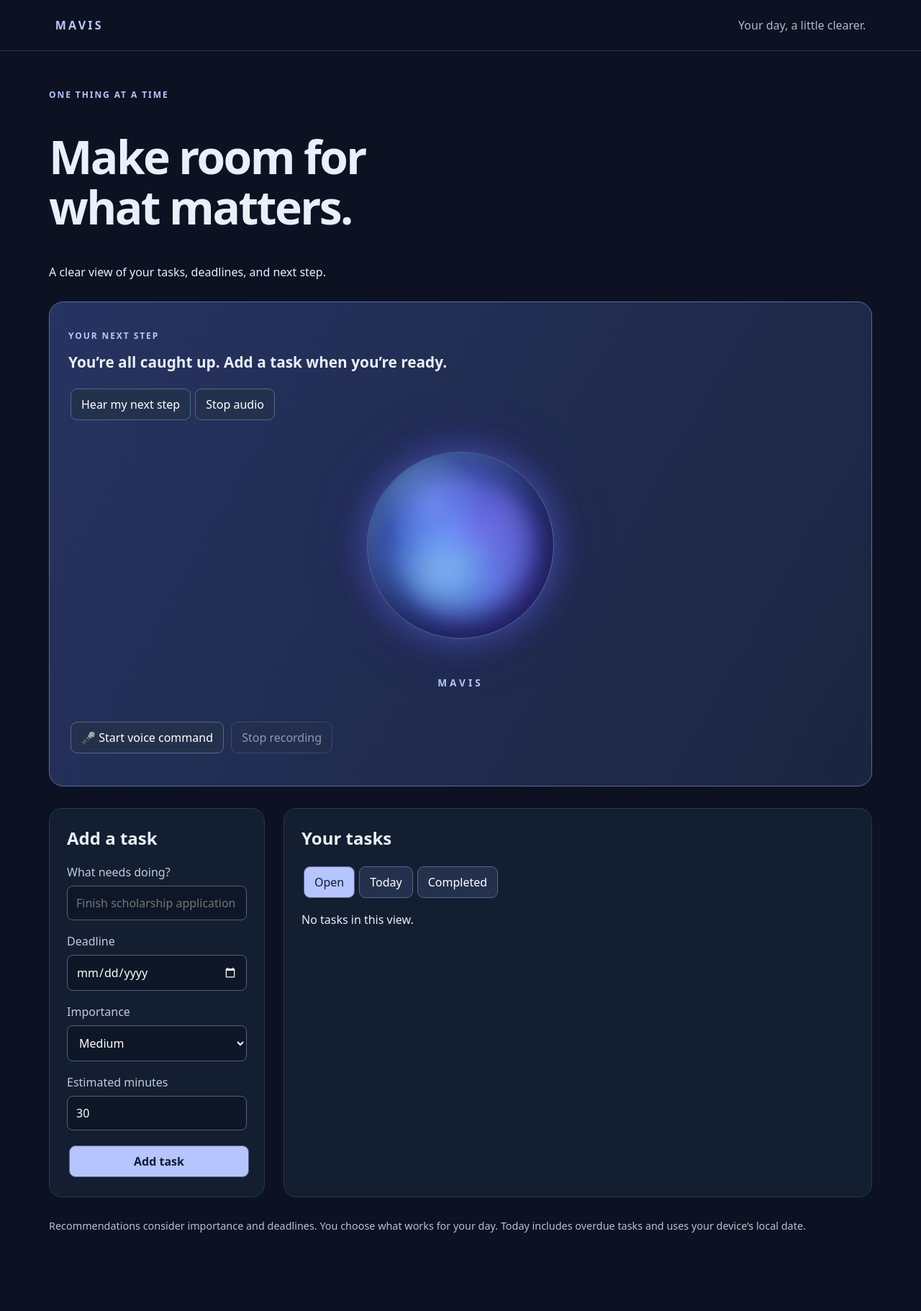
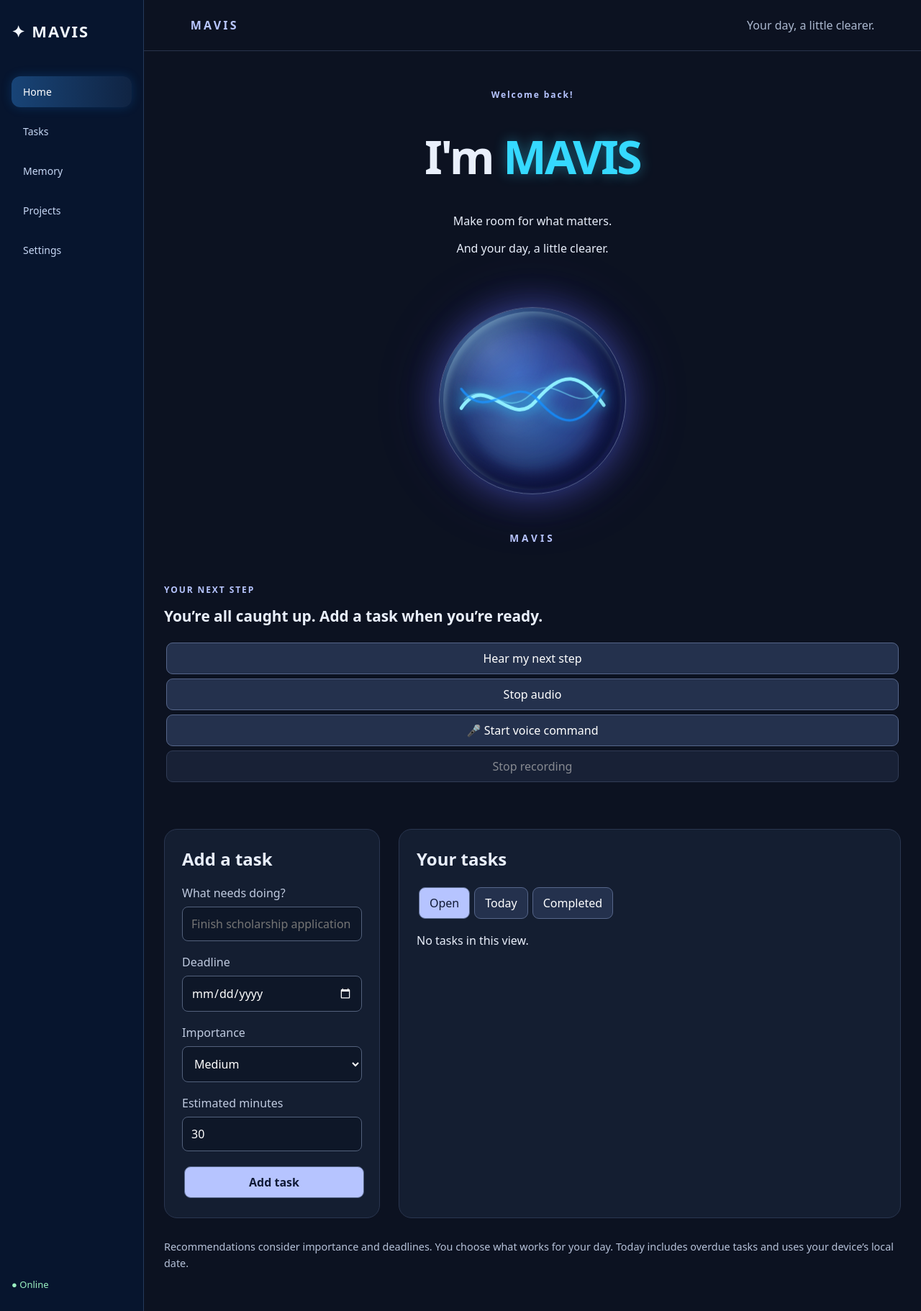
Before and after one commit to Ephyni/mavis-ai, a Flask app: page / in a window 1280 px wide. Shown: the whole page at 72% size. Before the commit the page ends 1713 px from the top, so only its background shows below. Run offline with Flask 3, Linux system fonts and the light colour scheme; data that the repository does not hold is empty.

Commit message:
Checkpoint: MAVIS orb before frontend redesign

```diff
--- a/static/style.css
+++ b/static/style.css
@@ -177,11 +177,11 @@ button:disabled {
   aspect-ratio: 1;
   border-radius: 50%;
   isolation: isolate;
-  background:
-    radial-gradient(circle at 35% 28%, #b4eaff88, transparent 28%),
-    radial-gradient(circle at 68% 72%, #7150eaaa, transparent 48%),
-    radial-gradient(circle at 45% 45%, #367cdb, #151d55 75%);
-  box-shadow:
+background:
+  radial-gradient(circle at 28% 24%, #b4eaff33, transparent 28%),
+  radial-gradient(circle at 68% 72%, #367cdb33, transparent 48%),
+  radial-gradient(circle at 42% 35%, #174e91 0%, #0a234d 42%, #050f29 78%, #020712 100%);
+ box-shadow:
     inset -18px -22px 45px #080c35bb,
     inset 12px 12px 30px #8edcff55,
     0 0 45px #4379ff55,
@@ -204,7 +204,9 @@ transition: box-shadow 1.2s ease-in-out;
       #43c9ff55,
       #4968f966
     );
-  filter: blur(18px);
+
+  filter: blur(7px);
+  opacity: 0.25;
   animation: orb-energy 9s linear infinite;
 }
 
@@ -232,14 +234,26 @@ transition: box-shadow 1.2s ease-in-out;
   text-align: center;
 }
 
+/* Gently float the entire holographic orb. */
 @keyframes orb-float {
   0%, 100% {
     transform: translateY(0);
   }
+
   50% {
     transform: translateY(-14px);
   }
 }
+
+@keyframes filament-flow {
+  from {
+    transform: translateY(-18px) scaleY(0.9);
+  }
+  to {
+    transform: translateY(18px) scaleY(1.1);
+  }
+}
+
 
 @keyframes orb-energy {
   from {
@@ -351,3 +365,163 @@ transition: box-shadow 1.2s ease-in-out;
     0 0 85px rgba(25, 105, 255, 0.4),
     inset -18px -20px 40px rgba(8, 26, 90, 0.5);
 }
+
+
+/* MAVIS dashboard layout */
+body {
+  display: grid;
+  grid-template-columns: 200px minmax(0, 1fr);
+}
+
+.mavis-sidebar {
+  grid-column: 1;
+  grid-row: 1 / span 2;
+  min-height: 100vh;
+  padding: 28px 16px;
+  background: #07152e;
+  border-right: 1px solid #25395b;
+}
+
+body > header,
+body > main {
+  grid-column: 2;
+  min-width: 0;
+}
+
+body > header {
+  grid-row: 1;
+}
+
+body > main {
+  grid-row: 2;
+}
+
+
+/* MAVIS sidebar navigation */
+.mavis-sidebar {
+  display: flex;
+  flex-direction: column;
+}
+
+.mavis-brand {
+  color: #f2f7ff;
+  font-size: 22px;
+  font-weight: 700;
+  letter-spacing: 2px;
+  margin-bottom: 48px;
+}
+
+.mavis-nav {
+  display: flex;
+  flex-direction: column;
+  gap: 12px;
+}
+
+.mavis-nav a,
+.mavis-nav span {
+  display: block;
+  padding: 12px 16px;
+  border-radius: 12px;
+  color: #c7d8f5;
+  font-size: 14px;
+  text-decoration: none;
+}
+
+.mavis-nav a:hover,
+.mavis-nav a:first-child {
+  background: linear-gradient(90deg, #184477, #102443);
+  color: #ffffff;
+  box-shadow: 0 0 15px #168dff33;
+}
+
+.mavis-online {
+  margin-top: auto;
+  color: #9af0c1;
+  font-size: 13px;
+}
+
+/* MAVIS holographic greeting */
+.mavis-highlight {
+  color: #35d9ff;
+  text-shadow: 0 0 18px rgba(53, 217, 255, 0.4);
+}
+
+/* Center the MAVIS welcome message */
+main > .eyebrow,
+main > h1,
+main > .mavis-tagline,
+main > .mavis-subtagline {
+  text-align: center;
+}
+
+/* Remove the oversized panel surrounding the MAVIS orb. */
+.next {
+  background: transparent;
+  border: none;
+  box-shadow: none;
+  padding: 0;
+}
+
+/* Prioritize MAVIS's holographic orb */
+.next {
+  display: flex;
+  flex-direction: column;
+}
+
+.next > .orb-container {
+  order: -1;
+}
+
+/* Flowing electric-blue energy inside the glass orb */
+.orb-filaments {
+  position: absolute;
+  inset: 24% 10%;
+  z-index: 2;
+  box-shadow: none;
+  filter: drop-shadow(0 0 9px #28d9ff);
+  pointer-events: none;
+  animation: none;
+}
+
+@keyframes orb-current {
+  from {
+    transform: rotate(-24deg) scaleX(0.94);
+  }
+  to {
+    transform: rotate(24deg) scaleX(1.06);
+  }
+}
+
+/* Translucent glass reflection over MAVIS's energy orb */
+.mavis-orb::before {
+  content: "";
+  position: absolute;
+  inset: 2%;
+  z-index: 3;
+  border-radius: 50%;
+  pointer-events: none;
+  background: radial-gradient(
+    ellipse at 28% 18%,
+    rgba(220, 250, 255, 0.10),
+    transparent 48%
+  );
+  box-shadow:
+    inset 3px 3px 9px rgba(190, 240, 255, 0.3),
+    inset -10px -14px 26px rgba(2, 9, 35, 0.45);
+}
+
+/* Give the second energy current independent movement. */
+.orb-filaments svg path:nth-of-type(2) {
+  transform-box: fill-box;
+  transform-origin: center;
+  animation: filament-flow 3s ease-in-out infinite alternate;
+}
+
+@keyframes filament-flow {
+  from {
+    transform: translateY(-6px) scaleY(0.9);
+  }
+  to {
+    transform: translateY(6px) scaleY(1.1);
+  }
+}
--- a/templates/index.html
+++ b/templates/index.html
@@ -11,13 +11,31 @@
   </head>
 
   <body>
+
+    <!-- MAVIS navigation sidebar -->
+    <aside class="mavis-sidebar">
+      <div class="mavis-brand">✦ MAVIS</div>
+
+      <nav class="mavis-nav" aria-label="Main navigation">
+        <a href="#home">Home</a>
+        <a href="#tasks-panel">Tasks</a>
+        <span>Memory</span>
+        <span>Projects</span>
+        <span>Settings</span>
+      </nav>
+
+      <div class="mavis-online">● Online</div>
+    </aside>
+
     <header>
       <strong>MAVIS</strong><span>Your day, a little clearer.</span>
     </header>
-    <main>
-      <p class="eyebrow">ONE THING AT A TIME</p>
-      <h1>Make room for<br />what matters.</h1>
-      <p>A clear view of your tasks, deadlines, and next step.</p>
+    <main id="home">
+    <p class="eyebrow">Welcome back!</p>
+    <h1>I'm <span class="mavis-highlight">MAVIS</span></h1>
+    <p class="mavis-tagline">Make room for what matters.</p>
+    <p class="mavis-subtagline">And your day, a little clearer.</p>
+
       <section class="next">
         <p class="eyebrow">YOUR NEXT STEP</p>
         <h2 id="next">Loading your tasks…</h2>
@@ -32,7 +50,67 @@
         data-state="idle"
         aria-label="Start MAVIS voice command"
     >
-        <div class="orb-core"></div>
+      <div class="orb-core"></div>
+
+      <div class="orb-filaments" aria-hidden="true">
+        <svg viewBox="0 0 300 160" width="100%" height="100%">
+          <!-- Primary electric-blue energy current -->
+
+          <path
+            d="M6 95 C58 18, 105 142, 157 80 S247 22, 294 89"
+            fill="none"
+            stroke="#8defff"
+            stroke-width="7"
+            stroke-linecap="round"
+          >
+            <animate
+              attributeName="d"
+              dur="3.5s"
+              repeatCount="indefinite"
+              values="
+                M6 95 C58 18, 105 142, 157 80 S247 22, 294 89;
+                M6 70 C58 110, 105 35, 157 93 S247 130, 294 65;
+                M6 95 C58 18, 105 142, 157 80 S247 22, 294 89
+              "
+            />
+          </path>
+
+
+          <!-- Secondary intertwining energy current -->
+          <path
+            d="M6 58 C62 139, 111 20, 162 84 S250 142, 294 62"
+            fill="none"
+            stroke="#168fff"
+            stroke-width="5"
+            stroke-linecap="round"
+            opacity="0.85"
+          />
+
+            <!-- A subtle secondary filament adds depth to the energy flow. -->
+
+            <path
+              d="M12 78 C58 35, 92 118, 145 68 S235 116, 288 55"
+              fill="none"
+              stroke="#7beaff"
+              stroke-width="2"
+              stroke-linecap="round"
+              opacity="0.7"
+            >
+              <animate
+                attributeName="d"
+                dur="5.5s"
+                repeatCount="indefinite"
+                values="
+                  M12 78 C58 35, 92 118, 145 68 S235 116, 288 55;
+                  M12 95 C58 108, 92 40, 145 90 S235 44, 288 88;
+                  M12 78 C58 35, 92 118, 145 68 S235 116, 288 55
+                "
+              />
+            </path>
+
+        </svg>
+      </div>
+
         <div class="orb-glow"></div>
     </button>
 
@@ -76,7 +154,7 @@
               required /></label
           ><button class="primary" type="submit">Add task</button>
         </form>
-        <section class="panel">
+        <section class="panel" id="tasks-panel">
           <h2>Your tasks</h2>
           <nav aria-label="Task filters">
             <button data-filter="open" aria-pressed="true">Open</button
```
